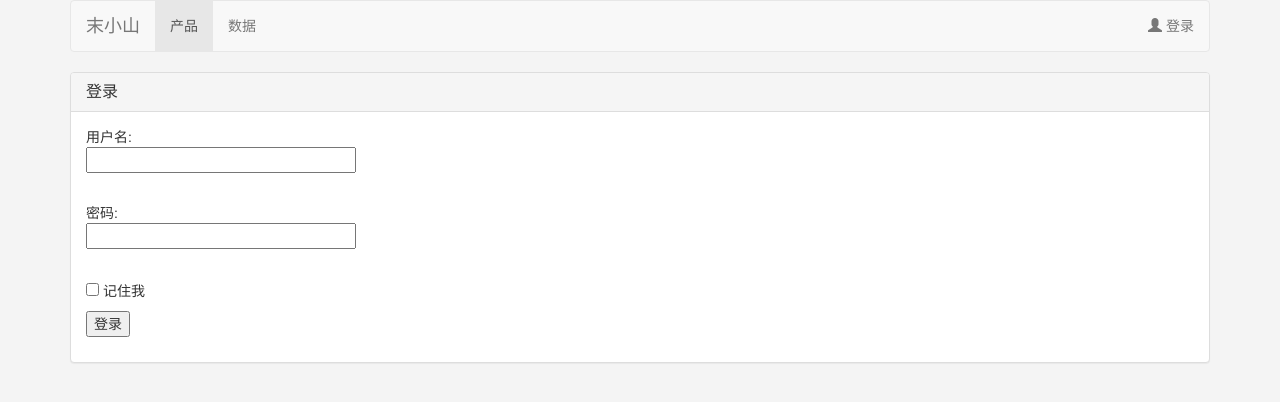
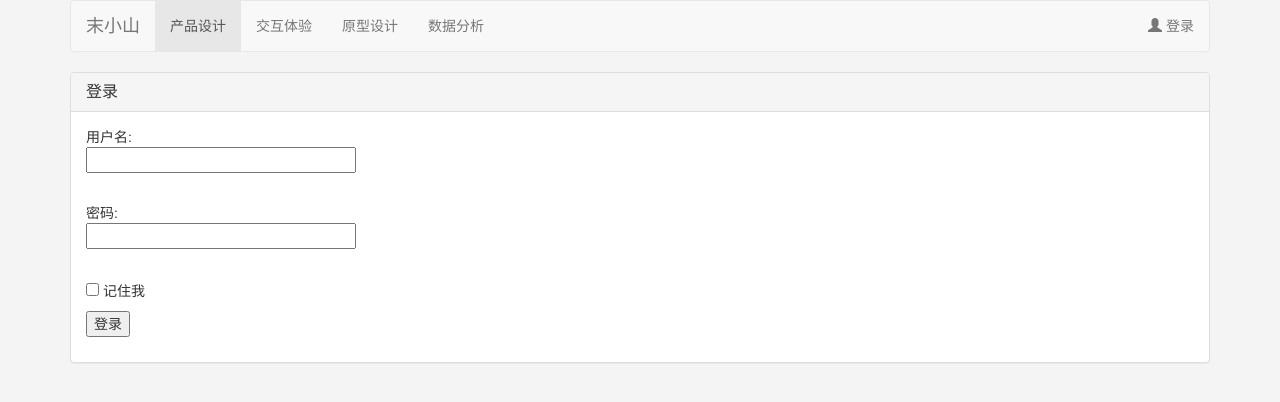
Before and after one commit to Mihawkmah/Flask.Blog, a Flask app: page /login in a window 1280 px wide. Shown: the top 402 px of the page. Run offline with Flask 2, Linux system fonts and the light colour scheme; some libraries are stand-ins or nearby versions.

Commit message:
新增文章分类
文章分类对应网站栏目

```diff
--- a/app/models.py
+++ b/app/models.py
@@ -31,5 +31,6 @@ class Posts(db.Document):
     'strict': False
     }
     title = db.StringField(required=True, max_length=64)
+    categories = db.StringField(max_length=30, required=True)
     content = db.StringField(required=True)
     create_time = db.DateTimeField(default=datetime.now)
--- a/app/templates/base.html
+++ b/app/templates/base.html
@@ -30,8 +30,10 @@
               <div>
 
                   <ul class="nav navbar-nav">
-                      <li class="active"><a href="/">产品</a></li>
-                      <li><a href="#">数据</a></li>
+                      <li class="active"><a href="/">产品设计</a></li>
+                      <li><a href="/ucd">交互体验</a></li>
+                      <li><a href="/sketch">原型设计</a></li>
+                      <li><a href="/data">数据分析</a></li>
                   </ul>
 
                   <ul class="nav navbar-nav navbar-right">
--- a/app/templates/index.html
+++ b/app/templates/index.html
@@ -42,7 +42,7 @@
             <ul class="pager">
                 {% if paginator.has_prev %}
                     <li class="previous">
-                        <a href="{{ url_for('index') }}{{ paginator.pre_num }}">&laquo; 上一页</a>
+                        <a href="{{ url_for('index',cate=cates) }}/{{ paginator.prev_num }}">&laquo; 上一页</a>
                     </li>
                 {% else %}
                      <li class="previous disabled">
@@ -52,7 +52,7 @@
 
                 {% if paginator.has_next %}
                     <li class="next">
-                        <a href="{{ url_for('index') }}{{ paginator.next_num }}">下一页 &raquo;</a>
+                        <a href="{{ url_for('index',cate=cates) }}/{{ paginator.next_num }}">下一页 &raquo;</a>
                     </li>
                 {% else %}
                      <li class="next disabled">
--- a/app/views.py
+++ b/app/views.py
@@ -7,10 +7,15 @@ from app.models import Posts, User
 from app.forms import LoginForm
 
 @app.route('/')
-@app.route('/<int:page>')
-def index(page=1):
-    paginator = Posts.objects.paginate(page=page, per_page=12)
-    return render_template('index.html', paginator=paginator)
+@app.route('/<string:cate>')
+@app.route('/<string:cate>/<int:page>')
+def index(cate='pm',page=1):
+    pag = Posts.objects(categories=cate)
+    paginator = pag.paginate(page=page, per_page=12)
+    if not pag:
+        return render_template('404.html'), 404
+    else:
+        return render_template('index.html', paginator=paginator,cates=cate)
 
 @app.route('/post/<string:post_id>')
 def get_post(post_id):
```
